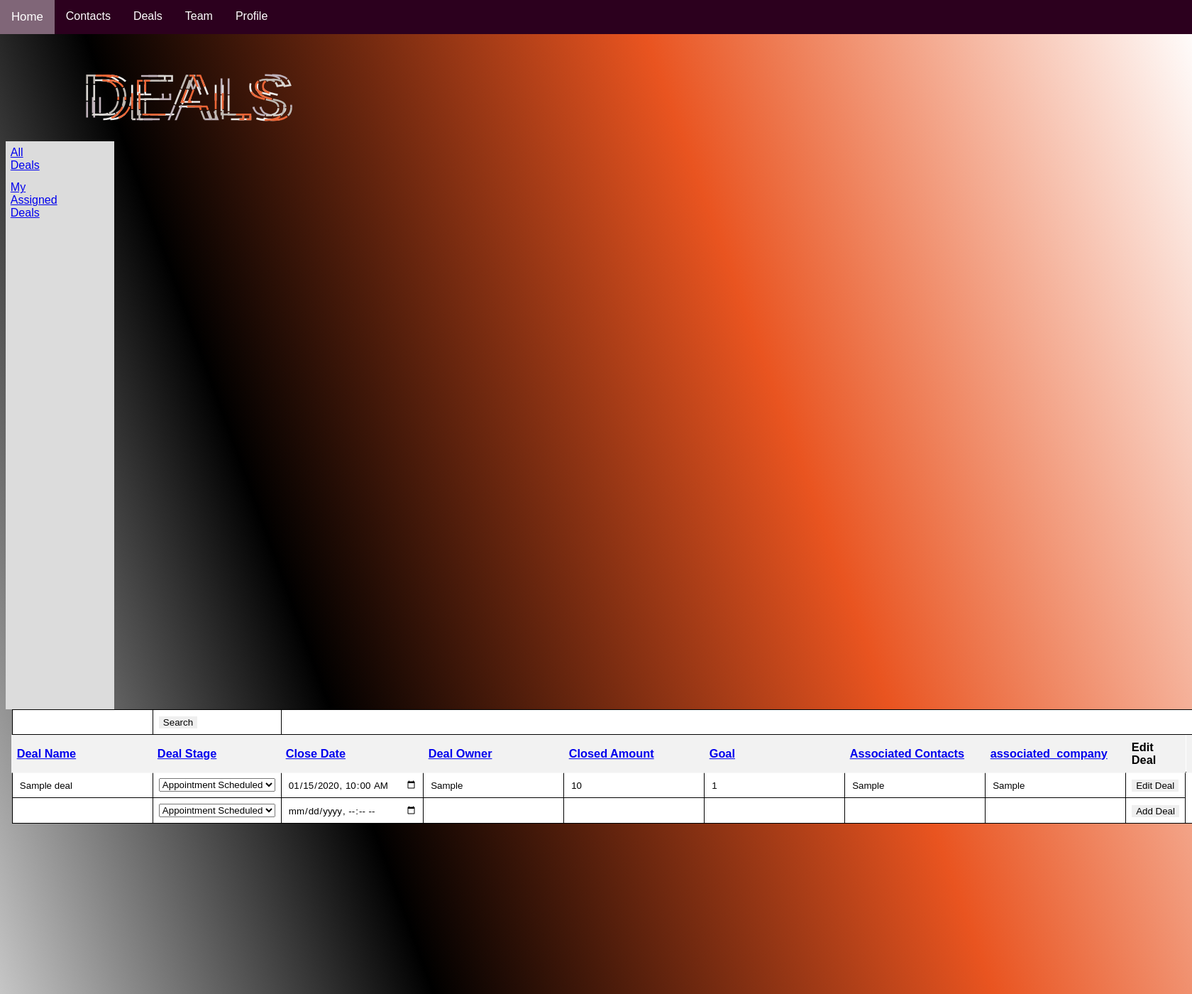
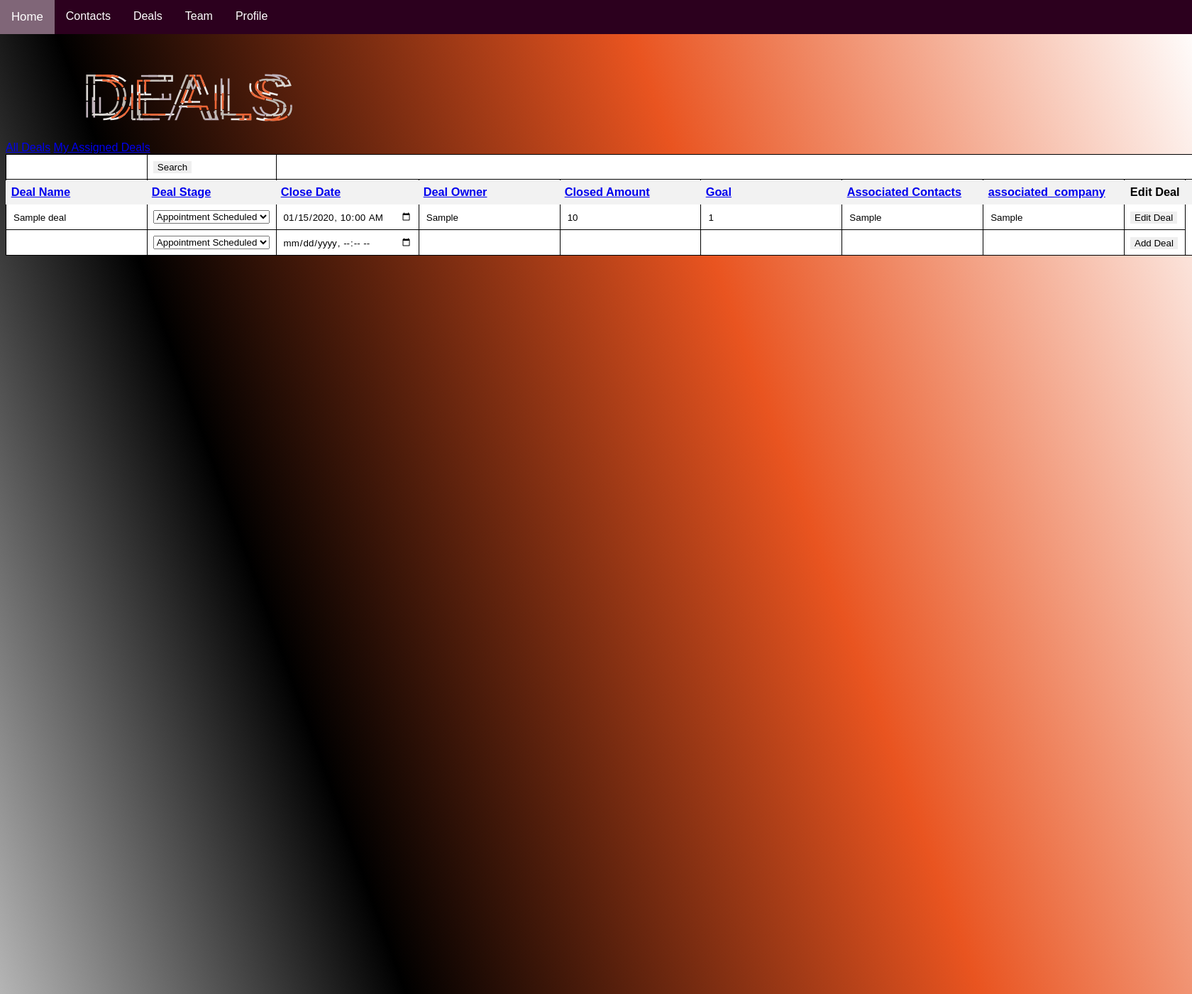
Before and after one commit to mattmallencode/crm, a Flask app: page /deals in a window 1680 px wide. Shown: the top 1400 px of the page at 71% size. Run offline with Flask 3, Linux system fonts and the light colour scheme; the visitor is signed in with stand-in values (Sample User, id 1); tables that the repository leaves empty hold one stand-in row (values such as "Sample post"); parts of the project's set-up code (start-up, migrations or seed data) failed here and were passed over; some libraries are stand-ins or nearby versions.

Commit message:
commititng changes

```diff
--- a/application/static/style.css
+++ b/application/static/style.css
@@ -307,6 +307,20 @@ color: white;
   grid-template-columns: auto auto;
 }
 
+#dashboard section{
+  background-color: #FFF8DC;
+  margin: 20px;
+  padding: 25px;
+  box-shadow: 3px 3px #606060;
+}
+
+#dashboard *{
+  color: black;
+}
+
+#dashboard section:hover{
+  box-shadow: 0px 0px 20px #606060;
+}
 
 #contact {
   display: grid;
@@ -635,7 +649,7 @@ div#login_box {
   -webkit-text-fill-color: transparent;
   animation: textclip 15s linear infinite;
   display: inline-block;
-      font-size: 5em;
+      font-size: 100px;
 }
 
 @keyframes textclip {
@@ -764,40 +778,15 @@ div#login_box {
 }
 
 /* Deals page */
+#deals_table {
+  position: relative;
+  border: black;
+  background-color: white;
+  border-collapse: collapse;
+  border: 1px solid black;
+  padding: 10px;
+}
 #deals_filter_buttons {
-  flex-direction: column;
-  justify-content: flex-start;
-  align-items: flex-start;
-  float: left;
-  margin: 0%;
-  height: 100%;
-  background-color: gainsboro;
-  padding-right: 1%;
-  height: 100vh;
-}
-#deals_filter_buttons a{
-  display: flex;
-  flex-direction: column;
-  justify-content: flex-start;
-  align-items: flex-start;
-  width: 25%;
-  padding: 5%;
-}
-#deals_filter_buttons  a:hover{
-  background-color: gainsboro;
-  animation-name: bounce1;
-  animation-timing-function: ease;
-}
-
-@keyframes bounce1 {
-  0%   { transform: translateY(0); }
-  50%  { transform: translateY(-5px); }
-  100% { transform: translateY(0); }
-}
-#deals_table {
-  float: right;
-  width: 75%;
-}
 
   left: 0;
 }
@@ -820,11 +809,8 @@ div#login_box {
     background-color: #E95420;
   }
 
-  contacts_search_button{
+#contacts_search_button{
 
   }
 
-#dashboard section{
-  margin: 0%;
-  padding: 0%;
 }
```
